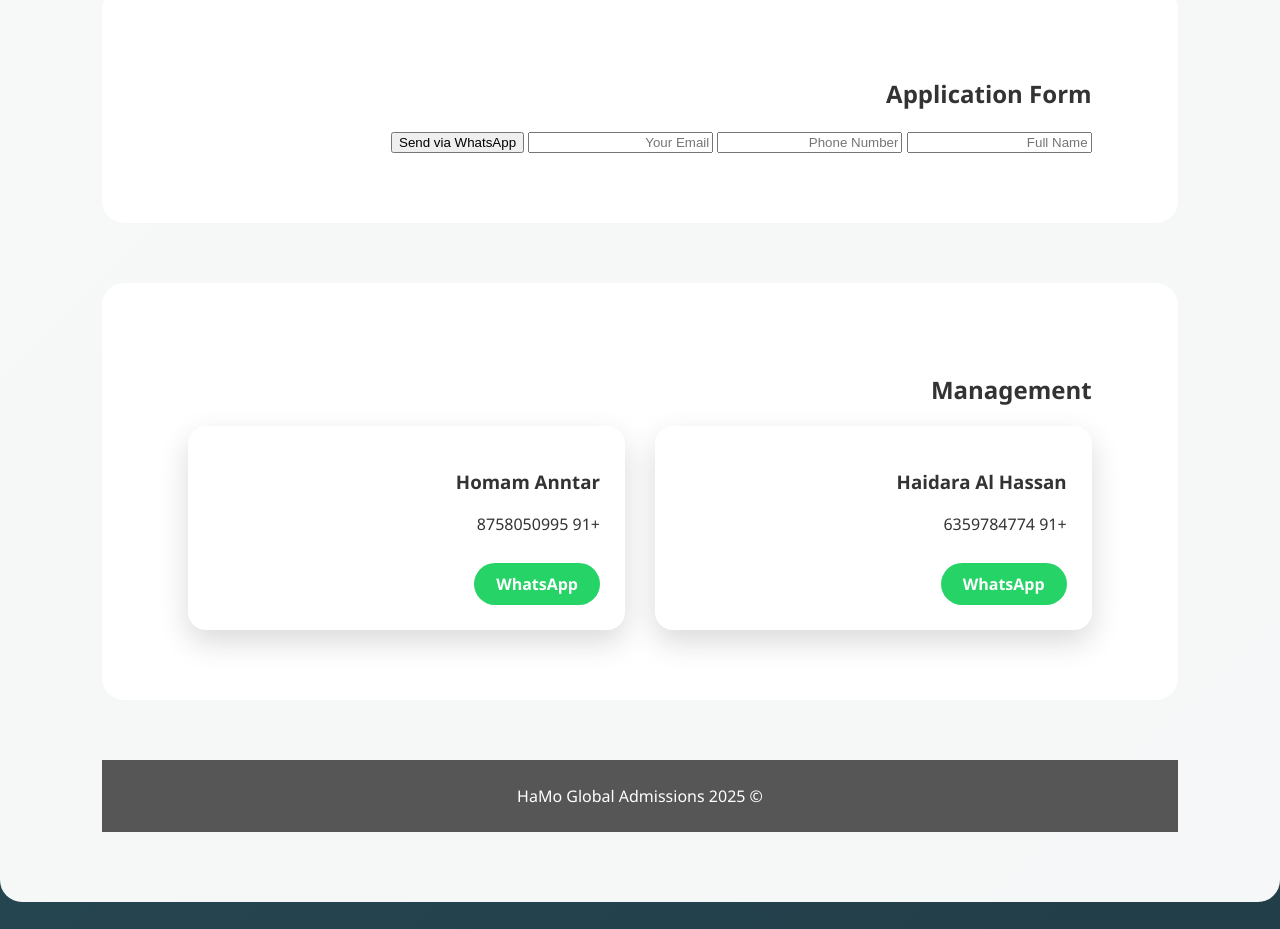
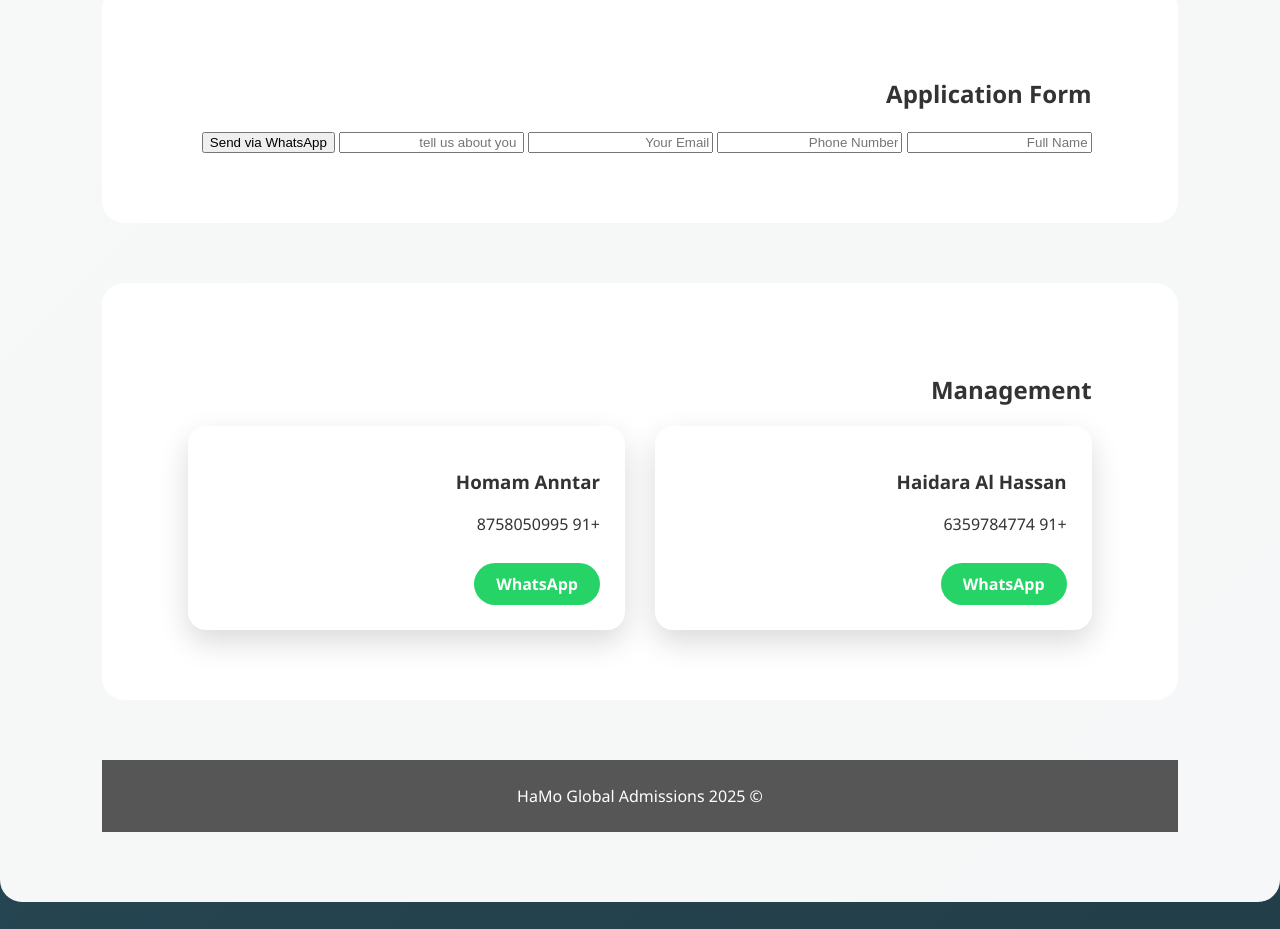
Before and after one commit to hamo-admissions/hamo-global, a plain HTML site: page index.html in a window 1280 px wide. Shown: the part 1580-2509 px from the top of the page. Drawn offline with Linux system fonts and the light colour scheme.

Commit message:
Add files via upload

```diff
--- a/index.html
+++ b/index.html
@@ -172,14 +172,15 @@ HaMo Global Admissions specializes in university admissions, travel and student
     event.preventDefault();
     let msg =
       'New Application%0A' +
-      'Name: ' + this.name.value + '%0A' +
+      'Name: ' + this.name.value + '%0A' +`
       'Phone: ' + this.phone.value + '%0A' +
-      'Email: ' + this.email.value;
-    window.open('https://wa.me/916359784774?text=' + encodeURIComponent(msg));
-  ">
+      'Email: ' + this.email.value; + '%0A' +
+      'Tell us about you:'+ this.text.value;
+    window.open('https://wa.me/916359784774?text=' + 916359716593 encodeURIComponent(msg)); ">
     <input name="name" placeholder="Full Name" required>
     <input name="phone" placeholder="Phone Number">
     <input name="email" placeholder="Your Email" required>
+    <input type="text" placeholder=" tell us about you " required>
     <button type='submit'>Send via WhatsApp</button>
   </form>
 </section>
```
